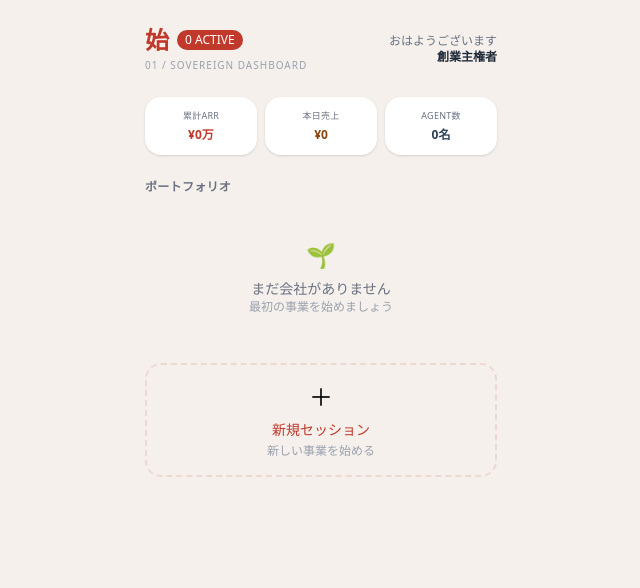
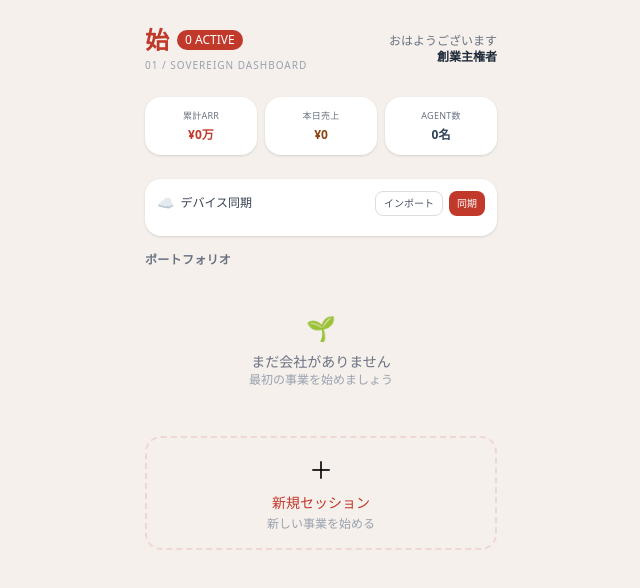
Before and after one commit to jyarumen-ui/hajime, a Next.js app: page / in a window 1280 px wide. Shown: the top 588 px of the page, without its empty margins (319-959 px from the left). Built offline with nearby package versions, Linux system fonts and the light colour scheme.

Commit message:
Add cross-executive memory + GitHub Gist cross-device sync

```diff
--- a/app/api/chat/route.ts
+++ b/app/api/chat/route.ts
@@ -3,6 +3,26 @@ import type { ExecutiveRole, Message } from '@/types'
 import { getSystemPrompt } from '@/lib/executives'
 
 const client = new Anthropic({ apiKey: process.env.ANTHROPIC_API_KEY })
+
+function buildTeamContext(allConversations: Record<ExecutiveRole, Message[]>, currentRole: ExecutiveRole): string {
+  const roles: ExecutiveRole[] = ['CEO', 'COO', 'CTO', 'CMO', 'CFO']
+  const lines: string[] = []
+
+  for (const role of roles) {
+    if (role === currentRole) continue
+    const msgs = allConversations[role] ?? []
+    const recent = msgs.filter(m => m.content.trim()).slice(-4)
+    if (recent.length === 0) continue
+    lines.push(`【${role}の直近の議論】`)
+    for (const m of recent) {
+      lines.push(`${m.role === 'user' ? '代表' : role}: ${m.content.slice(0, 200)}`)
+    }
+  }
+
+  return lines.length > 0
+    ? `\n\n---\n# チーム共有コンテキスト（他役員の議論）\n${lines.join('\n')}\n---\n`
+    : ''
+}
 
 export async function POST(request: Request) {
   if (!process.env.ANTHROPIC_API_KEY) {
@@ -13,10 +33,12 @@ export async function POST(request: Request) {
     messages: Message[]
     role: ExecutiveRole
     companyContext: { name: string; concept: string }
+    allConversations?: Record<ExecutiveRole, Message[]>
   }
 
-  const { messages, role, companyContext } = body
-  const systemPrompt = getSystemPrompt(role, companyContext.name, companyContext.concept)
+  const { messages, role, companyContext, allConversations } = body
+  const teamContext = allConversations ? buildTeamContext(allConversations, role) : ''
+  const systemPrompt = getSystemPrompt(role, companyContext.name, companyContext.concept) + teamContext
 
   const anthropicMessages = messages
     .filter(m => m.content.trim())
--- /dev/null
+++ b/app/api/sync/[gistId]/route.ts
@@ -0,0 +1,34 @@
+const GITHUB_TOKEN = process.env.GITHUB_TOKEN!
+
+export async function GET(_req: Request, { params }: { params: Promise<{ gistId: string }> }) {
+  const { gistId } = await params
+  const res = await fetch(`https://api.github.com/gists/${gistId}`, {
+    headers: {
+      Authorization: `Bearer ${GITHUB_TOKEN}`,
+      Accept: 'application/vnd.github+json',
+    },
+  })
+  if (!res.ok) return Response.json({ error: '取得失敗' }, { status: 500 })
+  const gist = await res.json()
+  const raw = gist.files?.['hajime.json']?.content
+  if (!raw) return Response.json({ error: 'データなし' }, { status: 404 })
+  return Response.json(JSON.parse(raw))
+}
+
+export async function PATCH(request: Request, { params }: { params: Promise<{ gistId: string }> }) {
+  const { gistId } = await params
+  const body = await request.json()
+  const res = await fetch(`https://api.github.com/gists/${gistId}`, {
+    method: 'PATCH',
+    headers: {
+      Authorization: `Bearer ${GITHUB_TOKEN}`,
+      'Content-Type': 'application/json',
+      Accept: 'application/vnd.github+json',
+    },
+    body: JSON.stringify({
+      files: { 'hajime.json': { content: JSON.stringify(body) } },
+    }),
+  })
+  if (!res.ok) return Response.json({ error: '更新失敗' }, { status: 500 })
+  return Response.json({ ok: true })
+}
--- /dev/null
+++ b/app/api/sync/route.ts
@@ -0,0 +1,39 @@
+const GITHUB_TOKEN = process.env.GITHUB_TOKEN!
+const GIST_DESCRIPTION = 'hajime-ai-company-data'
+
+export async function POST(request: Request) {
+  const body = await request.json()
+
+  const res = await fetch('https://api.github.com/gists', {
+    method: 'POST',
+    headers: {
+      Authorization: `Bearer ${GITHUB_TOKEN}`,
+      'Content-Type': 'application/json',
+      Accept: 'application/vnd.github+json',
+    },
+    body: JSON.stringify({
+      description: GIST_DESCRIPTION,
+      public: false,
+      files: {
+        'hajime.json': { content: JSON.stringify(body) },
+      },
+    }),
+  })
+
+  if (!res.ok) return Response.json({ error: 'Gist作成失敗' }, { status: 500 })
+  const gist = await res.json()
+  return Response.json({ gistId: gist.id })
+}
+
+export async function GET() {
+  const res = await fetch('https://api.github.com/gists', {
+    headers: {
+      Authorization: `Bearer ${GITHUB_TOKEN}`,
+      Accept: 'application/vnd.github+json',
+    },
+  })
+  if (!res.ok) return Response.json({ error: '取得失敗' }, { status: 500 })
+  const gists = await res.json()
+  const hajime = gists.find((g: { description: string; id: string }) => g.description === GIST_DESCRIPTION)
+  return Response.json({ gistId: hajime?.id ?? null })
+}
--- a/app/company/[id]/page.tsx
+++ b/app/company/[id]/page.tsx
@@ -60,6 +60,7 @@ export default function CompanyPage() {
           messages: contextMessages,
           role: activeRole,
           companyContext: { name: company.name, concept: company.concept },
+          allConversations: updated.conversations,
         }),
       })
 
@@ -105,8 +106,11 @@ export default function CompanyPage() {
       finalCompany.conversations[activeRole] = finalCompany.conversations[activeRole].map(m =>
         m.id === assistantMsg.id ? { ...m, content: assistantContent } : m
       )
-      const { saveCompany } = await import('@/lib/store')
+      const { saveCompany, getCompanies } = await import('@/lib/store')
       saveCompany(finalCompany)
+      // バックグラウンドで同期
+      const { pushSync } = await import('@/lib/sync')
+      pushSync(getCompanies()).catch(() => {})
     } catch (err) {
       const errMsg: Message = {
         id: uuidv4(),
--- a/app/page.tsx
+++ b/app/page.tsx
@@ -3,23 +3,80 @@
 import { useState, useEffect } from 'react'
 import Link from 'next/link'
 import type { Company } from '@/types'
-import { getCompanies } from '@/lib/store'
+import { getCompanies, saveCompany } from '@/lib/store'
+import { initSync, pushSync, pullSync, getSyncId, setSyncId } from '@/lib/sync'
 import CompanyCard from '@/components/CompanyCard'
 
 export default function DashboardPage() {
   const [companies, setCompanies] = useState<Company[]>([])
   const [hour, setHour] = useState(0)
+  const [syncing, setSyncing] = useState(false)
+  const [syncId, setSyncIdState] = useState<string | null>(null)
+  const [importInput, setImportInput] = useState('')
+  const [showImport, setShowImport] = useState(false)
+  const [syncStatus, setSyncStatus] = useState<'idle' | 'ok' | 'err'>('idle')
 
   useEffect(() => {
-    setCompanies(getCompanies())
     setHour(new Date().getHours())
+    const stored = getCompanies()
+    setCompanies(stored)
+    setSyncIdState(getSyncId())
+
+    // 既存のsyncIdがあれば自動プル
+    const id = getSyncId()
+    if (id) {
+      pullSync(id).then(remote => {
+        if (remote && remote.length > 0) {
+          remote.forEach(c => saveCompany(c))
+          setCompanies(getCompanies())
+        }
+      })
+    }
   }, [])
 
   const greeting = hour < 12 ? 'おはようございます' : hour < 18 ? 'こんにちは' : 'こんばんは'
-
   const totalArr = companies.reduce((s, c) => s + c.arr, 0)
   const totalDailySales = companies.reduce((s, c) => s + c.dailySales, 0)
   const totalAgents = companies.reduce((s, c) => s + c.agentCount, 0)
+
+  async function handleSync() {
+    setSyncing(true)
+    try {
+      const id = await initSync(companies)
+      setSyncIdState(id)
+      await pushSync(getCompanies())
+      setSyncStatus('ok')
+    } catch {
+      setSyncStatus('err')
+    } finally {
+      setSyncing(false)
+      setTimeout(() => setSyncStatus('idle'), 3000)
+    }
+  }
+
+  async function handleImport() {
+    if (!importInput.trim()) return
+    setSyncing(true)
+    try {
+      const remote = await pullSync(importInput.trim())
+      if (remote) {
+        remote.forEach(c => saveCompany(c))
+        setCompanies(getCompanies())
+        setSyncId(importInput.trim())
+        setSyncIdState(importInput.trim())
+        setSyncStatus('ok')
+        setShowImport(false)
+        setImportInput('')
+      } else {
+        setSyncStatus('err')
+      }
+    } catch {
+      setSyncStatus('err')
+    } finally {
+      setSyncing(false)
+      setTimeout(() => setSyncStatus('idle'), 3000)
+    }
+  }
 
   return (
     <div className="min-h-screen px-4 pt-6 pb-10 max-w-sm mx-auto"
@@ -64,6 +121,57 @@ export default function DashboardPage() {
         </div>
       </div>
 
+      {/* Sync Panel */}
+      <div className="bg-white rounded-2xl p-3 shadow-sm mb-4">
+        <div className="flex items-center justify-between mb-2">
+          <div className="flex items-center gap-1.5">
+            <span className="text-sm">☁️</span>
+            <span className="text-xs font-medium text-gray-700">デバイス同期</span>
+            {syncId && (
+              <span className="w-2 h-2 rounded-full bg-green-400" />
+            )}
+          </div>
+          <div className="flex gap-1.5">
+            <button
+              onClick={() => setShowImport(v => !v)}
+              className="text-[10px] px-2 py-1 rounded-lg border text-gray-600 hover:bg-gray-50"
+              style={{ borderColor: '#ddd' }}>
+              インポート
+            </button>
+            <button
+              onClick={handleSync}
+              disabled={syncing}
+              className="text-[10px] px-2 py-1 rounded-lg text-white disabled:opacity-50"
+              style={{ backgroundColor: '#C0392B' }}>
+              {syncing ? '同期中…' : syncStatus === 'ok' ? '✓ 完了' : syncStatus === 'err' ? '✗ エラー' : '同期'}
+            </button>
+          </div>
+        </div>
+        {syncId && (
+          <div className="text-[9px] text-gray-400 break-all">
+            同期ID: {syncId}
+          </div>
+        )}
+        {showImport && (
+          <div className="mt-2 flex gap-1.5">
+            <input
+              value={importInput}
+              onChange={e => setImportInput(e.target.value)}
+              placeholder="同期IDを入力..."
+              className="flex-1 text-xs border rounded-lg px-2 py-1 outline-none"
+              style={{ borderColor: '#ddd' }}
+            />
+            <button
+              onClick={handleImport}
+              disabled={syncing}
+              className="text-xs px-3 py-1 rounded-lg text-white"
+              style={{ backgroundColor: '#8B4513' }}>
+              取込
+            </button>
+          </div>
+        )}
+      </div>
+
       {/* Company Grid */}
       <div className="mb-4">
         <h2 className="text-xs font-bold text-gray-500 uppercase tracking-wide mb-3">
--- /dev/null
+++ b/lib/sync.ts
@@ -0,0 +1,52 @@
+import type { Company } from '@/types'
+
+const SYNC_ID_KEY = 'hajime_sync_id'
+
+export function getSyncId(): string | null {
+  if (typeof window === 'undefined') return null
+  return localStorage.getItem(SYNC_ID_KEY)
+}
+
+export function setSyncId(id: string) {
+  localStorage.setItem(SYNC_ID_KEY, id)
+}
+
+export async function initSync(companies: Company[]): Promise<string> {
+  const existing = getSyncId()
+  if (existing) return existing
+
+  // 既存Gistを検索
+  const findRes = await fetch('/api/sync')
+  const findData = await findRes.json()
+  if (findData.gistId) {
+    setSyncId(findData.gistId)
+    return findData.gistId
+  }
+
+  // 新規作成
+  const createRes = await fetch('/api/sync', {
+    method: 'POST',
+    headers: { 'Content-Type': 'application/json' },
+    body: JSON.stringify({ companies }),
+  })
+  const { gistId } = await createRes.json()
+  setSyncId(gistId)
+  return gistId
+}
+
+export async function pushSync(companies: Company[]): Promise<void> {
+  const gistId = getSyncId()
+  if (!gistId) return
+  await fetch(`/api/sync/${gistId}`, {
+    method: 'PATCH',
+    headers: { 'Content-Type': 'application/json' },
+    body: JSON.stringify({ companies }),
+  })
+}
+
+export async function pullSync(gistId: string): Promise<Company[] | null> {
+  const res = await fetch(`/api/sync/${gistId}`)
+  if (!res.ok) return null
+  const data = await res.json()
+  return data.companies ?? null
+}
```
Also changed, not shown: 1 other file (tests, documents, lock files or other folders).
